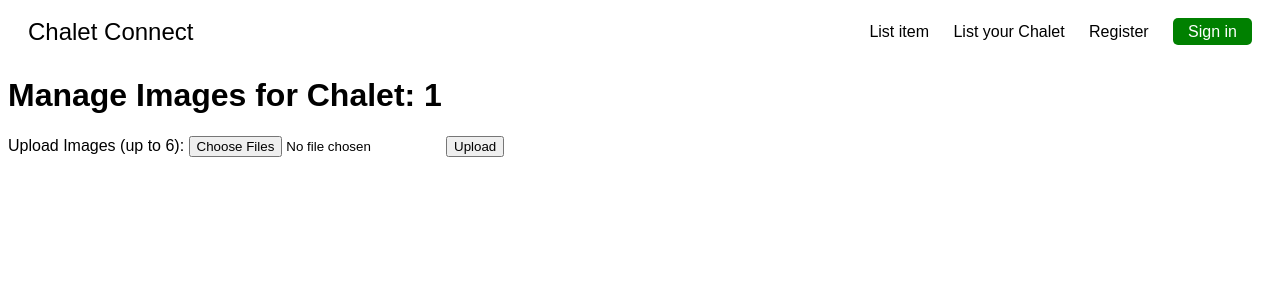
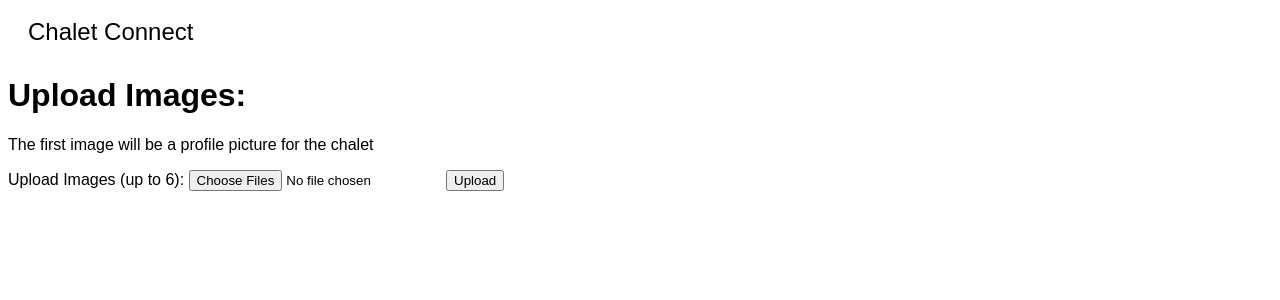
Before and after one commit to AliKomayha/ChaletConnect, a PHP site: page /manageChalet.php?id=1 in a window 1280 px wide. Shown: the top 300 px of the page. Run offline with PHP 8.4, Linux system fonts and the light colour scheme; the visitor is signed in with stand-in values (Sample User, id 1); tables that the repository leaves empty or names only in its code hold one stand-in row (values such as "Sample post").

Commit message:
fixing navbars

```diff
--- a/manageChalet.php
+++ b/manageChalet.php
@@ -78,16 +78,17 @@ mysqli_close($conn);
         <div class="navbar">
             <span class="logo">Chalet Connect</span>
             <nav>
-                <a href="#">List item</a>
+                <!-- <a href="#">List item</a>
                 <a href="ownerIndex.php">List your Chalet</a>
                 <a href="signupPage.php">Register</a>
-                <a href="#" class="sign-in">Sign in</a>
+                <a href="#" class="sign-in">Sign in</a> -->
             </nav>
         </div>
     </header>
 
     <main>
-        <h1>Manage Images for Chalet: <?= htmlspecialchars($chaletId) ?></h1>
+        <h1>Upload Images: </h1>
+        <p>The first image will be a profile picture for the chalet</p>
         <form action="manageChalet.php?id=<?= htmlspecialchars($chaletId) ?>" method="post" enctype="multipart/form-data">
             <label for="images">Upload Images (up to 6):</label>
             <input type="file" name="images[]" id="images" multiple required>
--- a/ownerDash.php
+++ b/ownerDash.php
@@ -51,9 +51,9 @@ closeDBconnection($conn);
 
             <span class="logo">Chalet Connect</span>
             <nav>
-                <a href="#">already a partner?</a>
+                <!--<a href="#">already a partner?</a>
                 <a id="myBtn" class="sign-in">Sign in</a>
-                <!-- <button id="myBtn">Sign in</button> -->
+                 <button id="myBtn">Sign in</button> -->
                 <!-- <a id="logOutBtn" onclick="ownerLogOut()" >Log out</a> -->
                 <a href="?logout=true">Logout</a>
 
--- a/viewChalet.php
+++ b/viewChalet.php
@@ -78,7 +78,7 @@ if (isset($_GET['id'])) {
                 <a href="index.php">Home</a>
                 <a href="ownerIndex.php">List your Chalet</a>
                 <a href="signupPage.php">Register</a>
-                <a href="#" class="sign-in">Sign in</a>
+                <!-- <a href="#" class="sign-in">Sign in</a> -->
             </nav>
         </div>
     </header>
```
Also changed, not shown: chaletBookings.php (+4 -4 lines).
